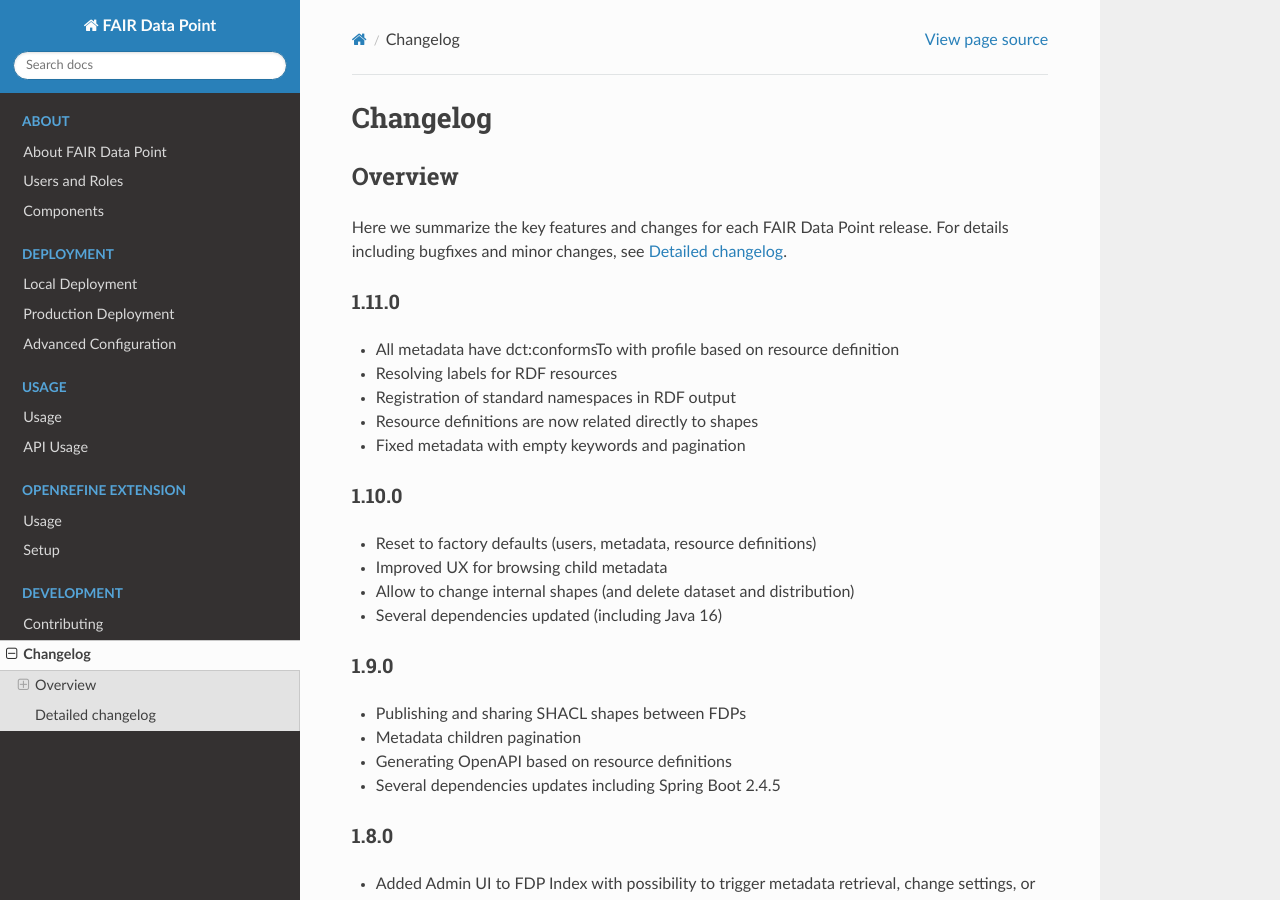
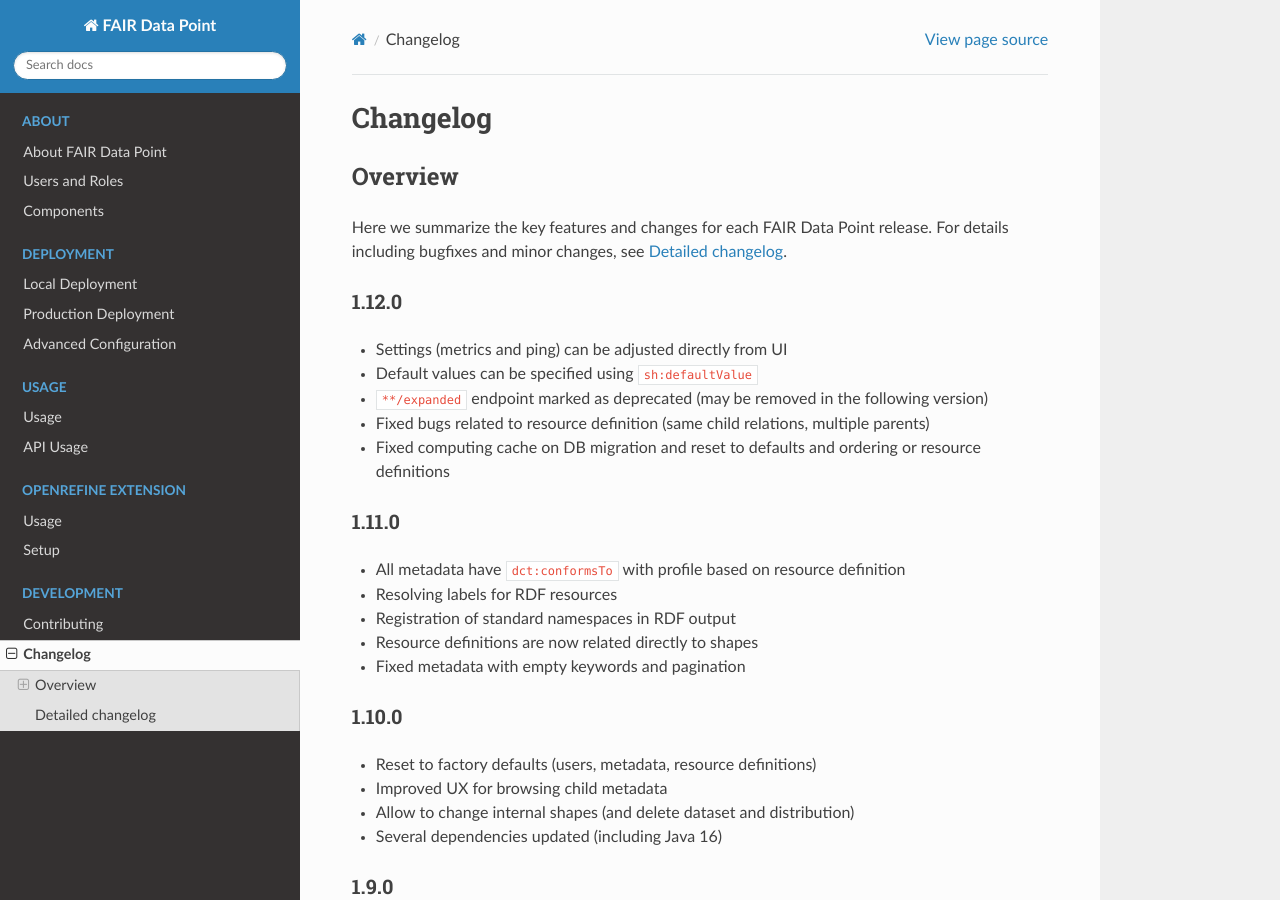
Before and after one commit to FAIRDataTeam/FAIRDataPoint-Docs, a Sphinx documentation site: the page built from docs/development/changelog.rst, in a window 1280 px wide and 900 px high. Built offline with Sphinx 7.4.7 and the Read the Docs theme 2.0.0, drawn with Linux system fonts in a browser that asks for light colours.

Commit message:
Release 1.12.0

```diff
--- a/docs/conf.py
+++ b/docs/conf.py
@@ -22,7 +22,7 @@
 author = 'Dutch Techcentre for Life Sciences'
 
 # The full version, including alpha/beta/rc tags
-release = '1.11.0'
+release = '1.12.0'
 
 
 # -- General configuration ---------------------------------------------------
--- a/docs/deployment/advanced-configuration.rst
+++ b/docs/deployment/advanced-configuration.rst
@@ -167,7 +167,7 @@
     # ...
 
     index_client:
-      image: fairdata/fairdatapoint-index-client:1.11.0
+      image: fairdata/fairdatapoint-index-client:1.12.0
       restart: always
       # ...
 
@@ -308,13 +308,13 @@
     version: '3'
     services:
         fdp:
-            image: fairdata/fairdatapoint:1.11.0
+            image: fairdata/fairdatapoint:1.12.0
             volumes:
                 - ./application.yml:/fdp/application.yml:ro
                 # ... other volumes
 
         fdp-client:
-            image: fairdata/fairdatapoint-client:1.11.0
+            image: fairdata/fairdatapoint-client:1.12.0
             ports:
                 - 80:80
             environment:
--- a/docs/deployment/production-deployment.rst
+++ b/docs/deployment/production-deployment.rst
@@ -104,12 +104,12 @@
                 - /etc/letsencrypt:/etc/letsencrypt:ro
 
         fdp:
-            image: fairdata/fairdatapoint:1.11.0
+            image: fairdata/fairdatapoint:1.12.0
             volumes:
                 - ./application.yml:/fdp/application.yml:ro
 
         fdp-client:
-            image: fairdata/fairdatapoint-client:1.11.0
+            image: fairdata/fairdatapoint-client:1.12.0
             environment:
                 - FDP_HOST=fdp
 
--- a/docs/development/changelog.rst
+++ b/docs/development/changelog.rst
@@ -7,17 +7,26 @@
 
 Here we summarize the key features and changes for each FAIR Data Point release. For details including bugfixes and minor changes, see :ref:`detailed-changelog`.
 
+1.12.0
+------
+
+- Settings (metrics and ping) can be adjusted directly from UI
+- Default values can be specified using ``sh:defaultValue``
+- ``**/expanded`` endpoint marked as deprecated (may be removed in the following version)
+- Fixed bugs related to resource definition (same child relations, multiple parents)
+- Fixed computing cache on DB migration and reset to defaults and ordering or resource definitions
+
 1.11.0
------
+------
 
-- All metadata have dct:conformsTo with profile based on resource definition
+- All metadata have ``dct:conformsTo`` with profile based on resource definition
 - Resolving labels for RDF resources
 - Registration of standard namespaces in RDF output
 - Resource definitions are now related directly to shapes
 - Fixed metadata with empty keywords and pagination
 
 1.10.0
------
+------
 
 - Reset to factory defaults (users, metadata, resource definitions)
 - Improved UX for browsing child metadata
```
Also changed, not shown: docs/deployment/local-deployment.rst (+8 -8 lines).
